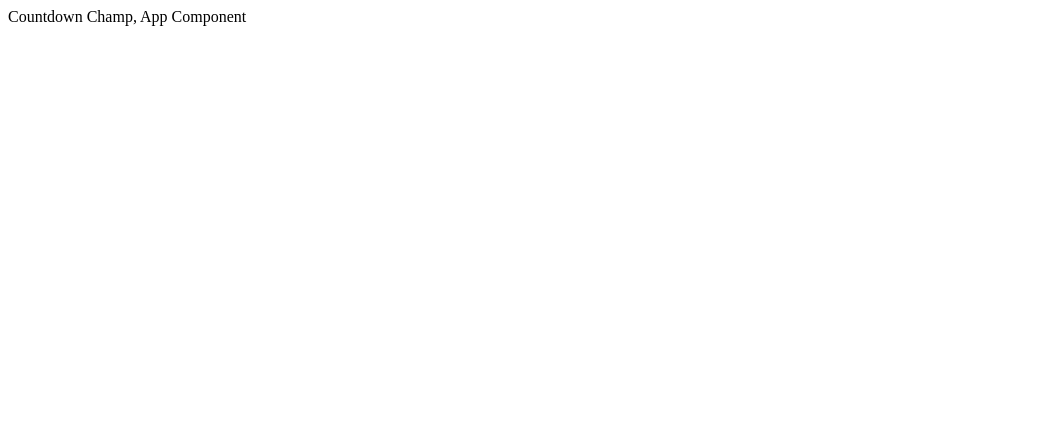
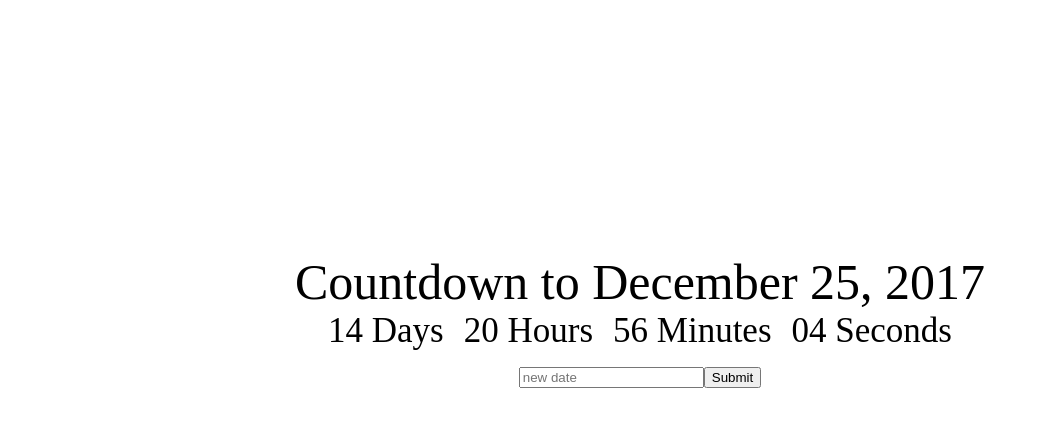
Before and after one commit to alexanderames/countdownChamp, a React (Create React App) app: page / in a window 1280 px wide. Shown: the top 426 px of the page, without its empty margins (0-1039 px from the left). Built offline with nearby package versions, Linux system fonts and the light colour scheme.

Commit message:
structure application

```diff
--- /dev/null
+++ b/src/App.css
@@ -0,0 +1,14 @@
+.App {
+	text-align: center;
+	font-size: 35px;
+	margin-top: 20%;
+}
+
+.App-title {
+	font-size: 50px;
+}
+
+.clockDays, .clockHours, .clockMinutes, .clockSeconds {
+	display: inline;
+	margin: 10px;
+}
--- a/src/App.jsx
+++ b/src/App.jsx
@@ -1,9 +1,22 @@
 import React, { Component } from 'react';
+import './App.css'
 
 class App extends Component {
 	render() {
 		return (
-			<div>Countdown Champ, App Component</div>
+			<div className="App">
+				<div className="App-title">Countdown to December 25, 2017</div>
+				<div>
+					<div className="clockDays">14 Days</div>
+					<div className="clockHours">20 Hours</div>
+					<div className="clockMinutes">56 Minutes</div>
+					<div className="clockSeconds">04 Seconds</div>
+				</div>
+				<div>
+					<input placeholder='new date'/>
+					<button>Submit</button>
+				</div>
+			</div>
 		)
 	}
 }
--- a/src/index.js
+++ b/src/index.js
@@ -3,6 +3,6 @@ import ReactDOM from 'react-dom';
 import App from './App.jsx';
 
 ReactDOM.render(
-	<App></App>,
+	<App/>,
 	document.getElementById('root')
 );
```
